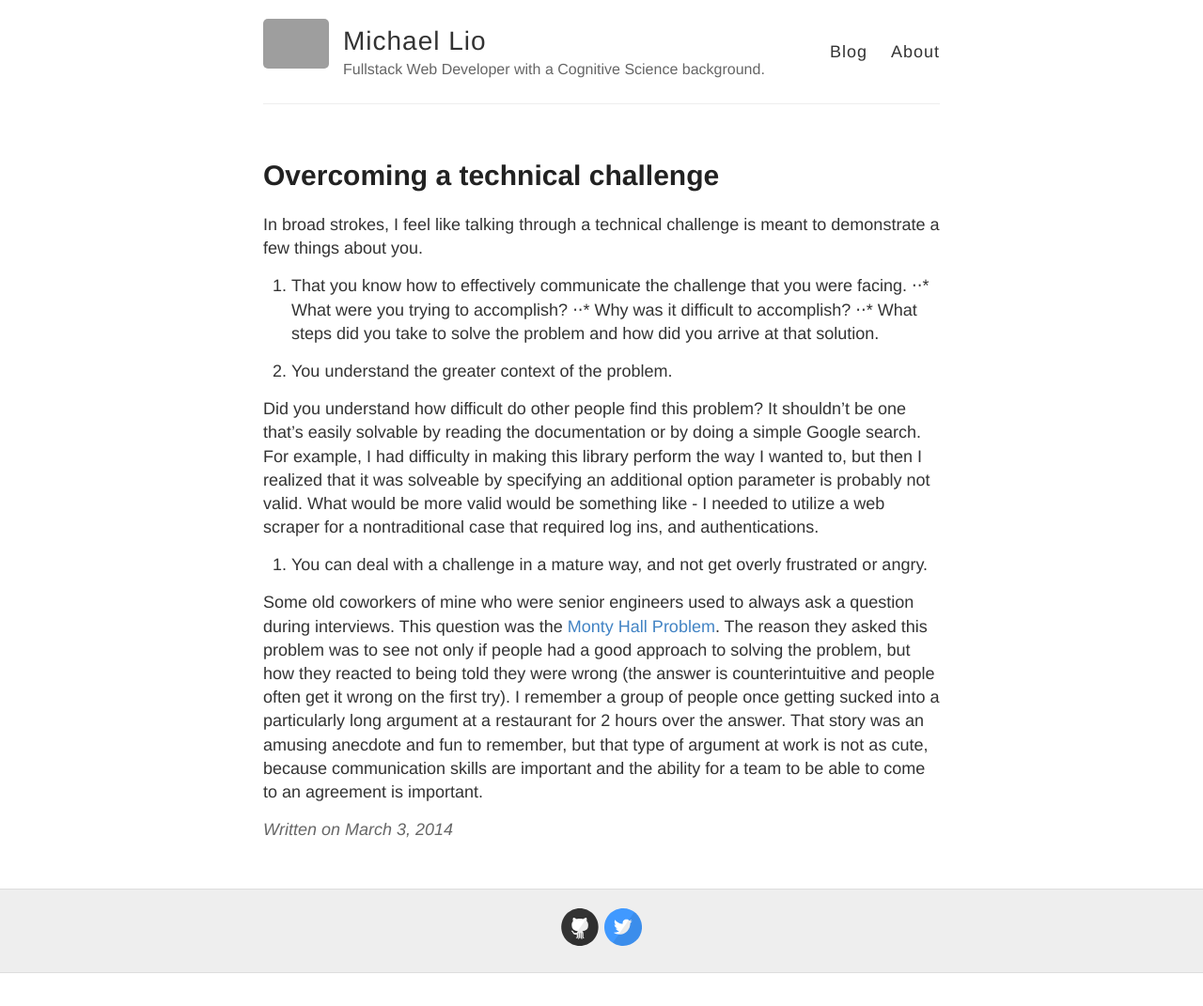
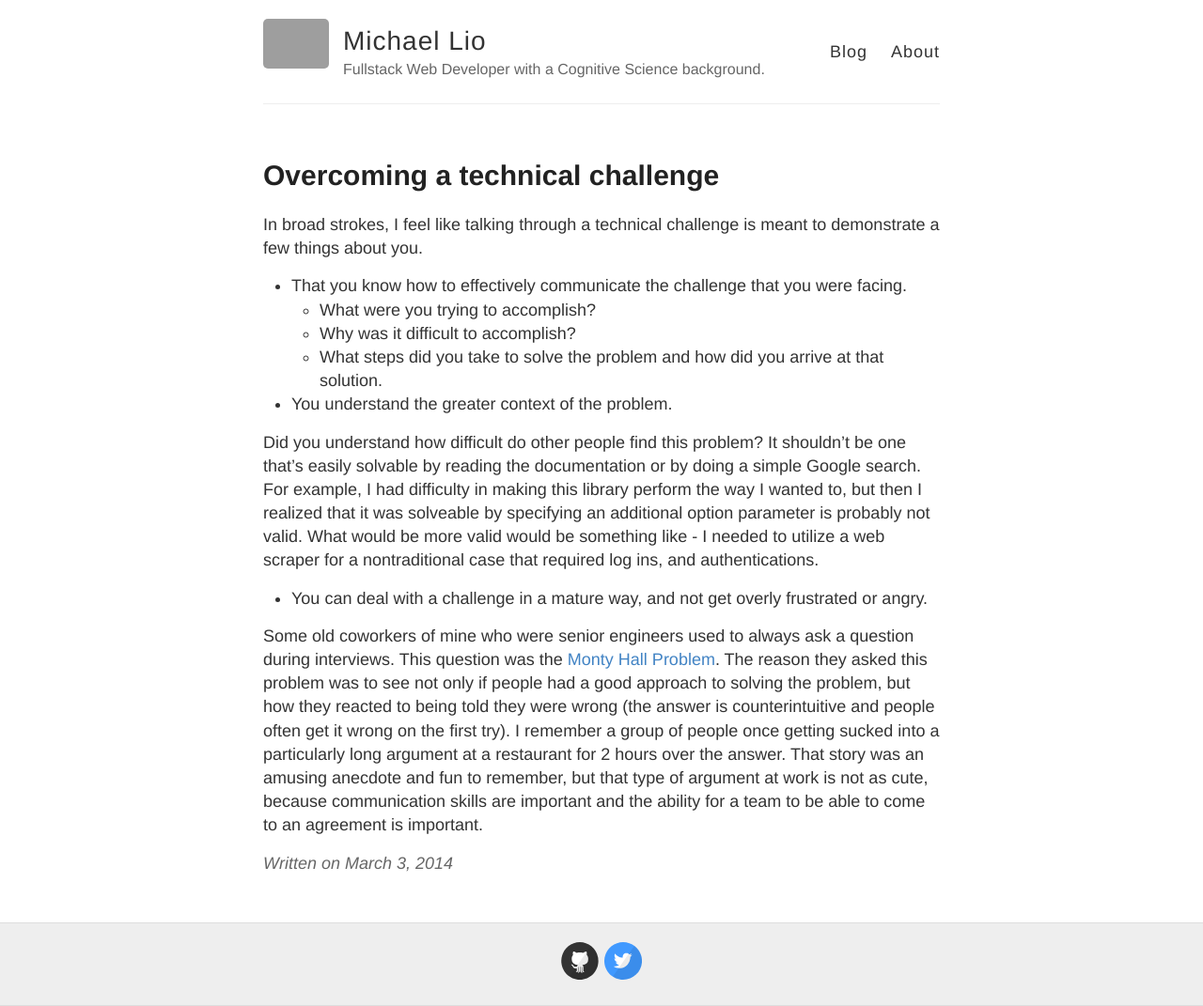
Before and after one commit to mliou8/mliou8.github.io, a Jekyll site: the page built from _posts/2014-3-3-Hello-World.md, in a window 1280 px wide. Shown: the whole page at 94% size. Built offline with Jekyll 4.4.1, drawn with Linux system fonts in a browser that asks for light colours; before the commit the page ends 1036 px from its top, so only the background shows below that; part of the change alters nothing that is shown; grey boxes are pictures that could not be loaded.

```diff
--- a/_posts/2014-3-3-Hello-World.md
+++ b/_posts/2014-3-3-Hello-World.md
@@ -5,18 +5,18 @@ title: Overcoming a technical challenge
 
 In broad strokes, I feel like talking through a technical challenge is meant to demonstrate a few things about you.
 
-1. That you know how to effectively communicate the challenge that you were facing.
-⋅⋅* What were you trying to accomplish?
-⋅⋅* Why was it difficult to accomplish?
-⋅⋅* What steps did you take to solve the problem and how did you arrive at that solution.
+* That you know how to effectively communicate the challenge that you were facing.
+  * What were you trying to accomplish?
+  * Why was it difficult to accomplish?
+  * What steps did you take to solve the problem and how did you arrive at that solution.
 
-2. You understand the greater context of the problem.
+* You understand the greater context of the problem.
 
 
 Did you understand how difficult do other people find this problem? It shouldn't be one that's easily solvable by reading the documentation or by doing a simple Google search. For example, I had difficulty in making this library perform the way I wanted to, but then I realized that it was solveable by specifying an additional option parameter is probably not valid. What would be more valid would be something like - I needed to utilize a web scraper for a nontraditional case that required log ins, and authentications.
 
 
-3. You can deal with a challenge in a mature way, and not get overly frustrated or angry.
+* You can deal with a challenge in a mature way, and not get overly frustrated or angry.
 
 
 Some old coworkers of mine who were senior engineers used to always ask a question during interviews. This question was the  [Monty Hall Problem](https://en.wikipedia.org/wiki/Monty_Hall_problem "Monty Hall Problem"). The reason they asked this problem was to see not only if people had a good approach to solving the problem, but how they reacted to being told they were wrong (the answer is counterintuitive and people often get it wrong on the first try). I remember a group of people once getting sucked into a particularly long argument at a restaurant for 2 hours over the answer. That story was an amusing anecdote and fun to remember, but that type of argument at work is not as cute, because communication skills are important and the ability for a team to be able to come to an agreement is important.
```
